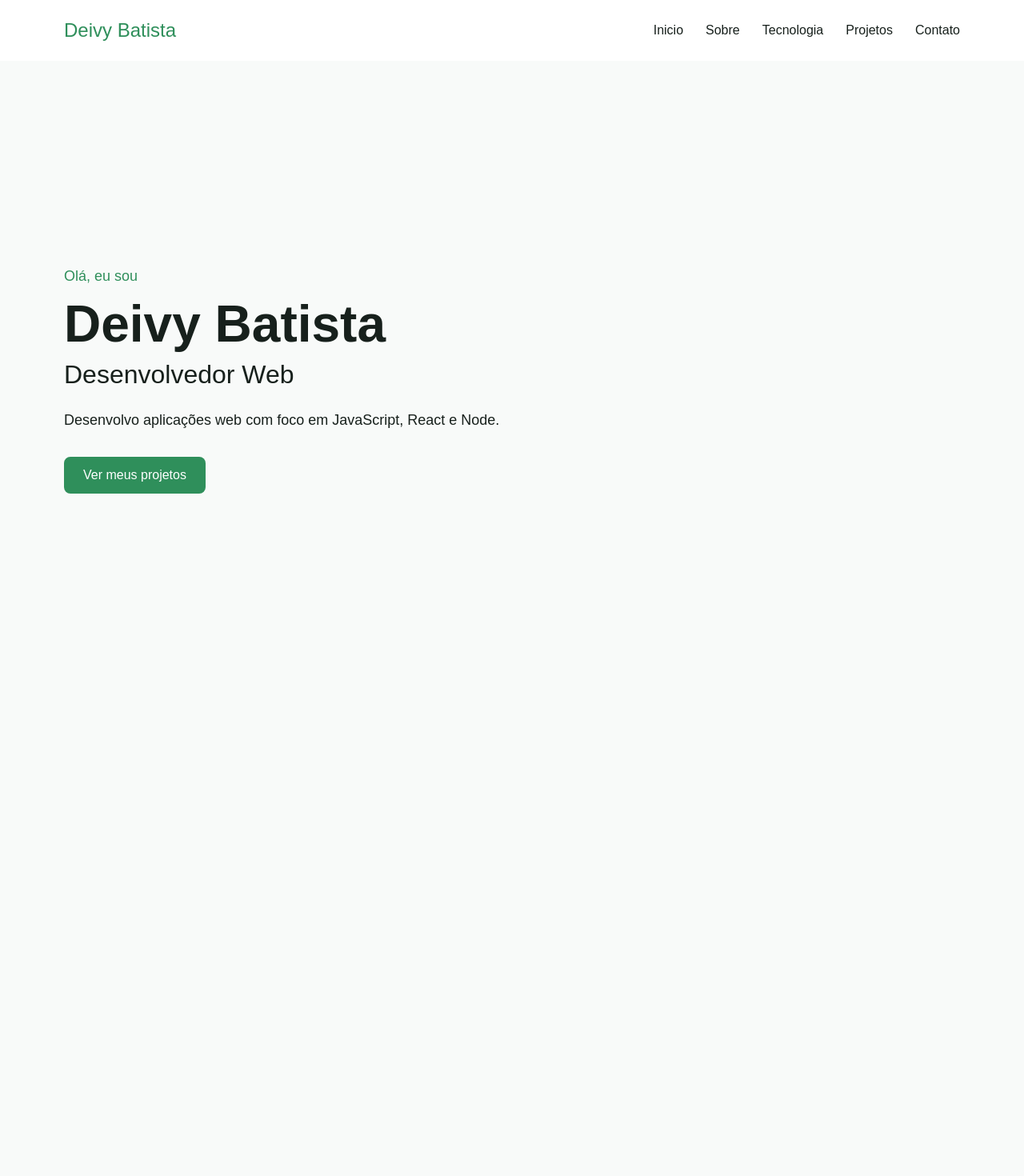
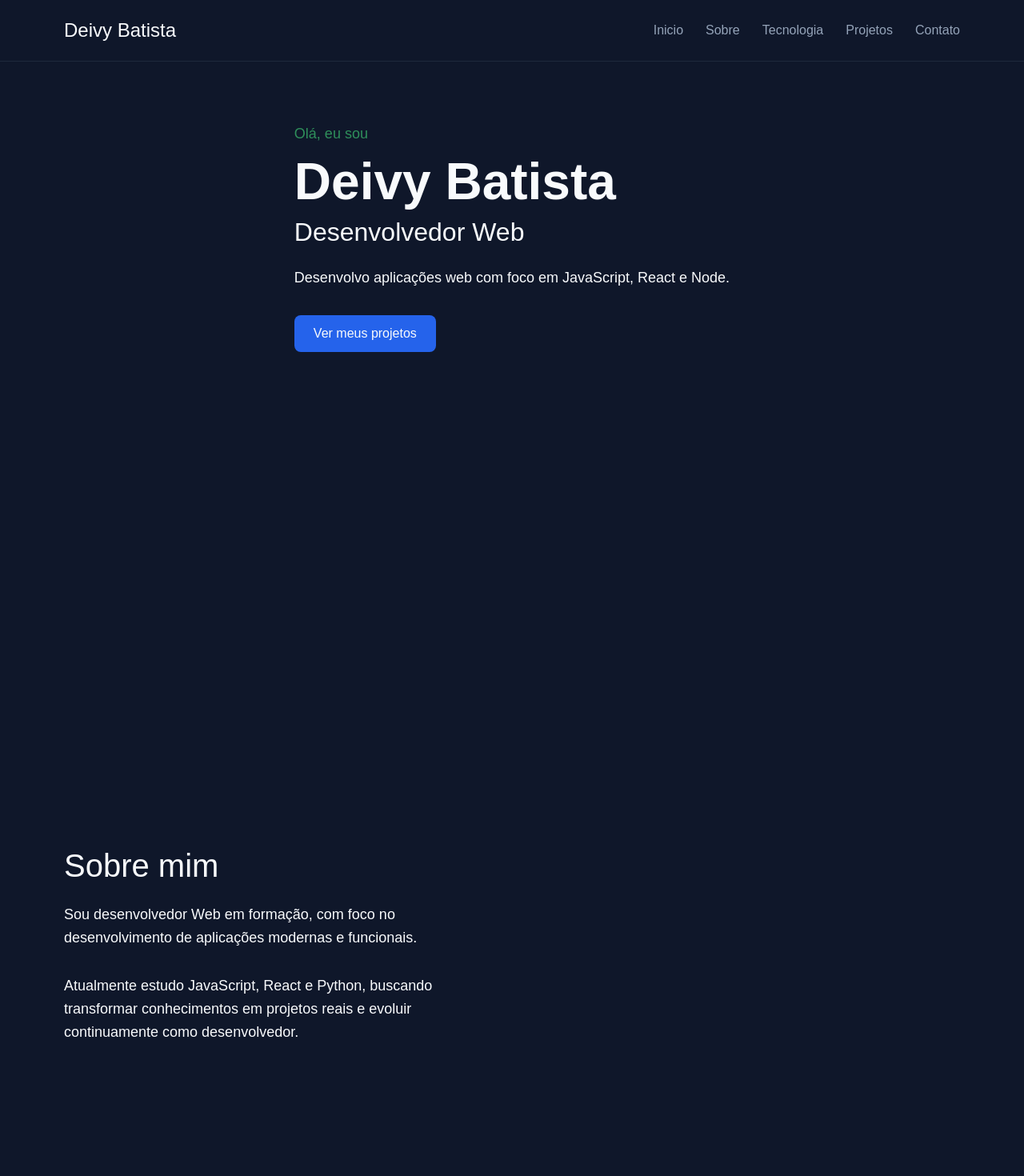
Before and after one commit to deivypereirabatista/portifolio-deivy, a React (Vite) app: page / in a window 1280 px wide. Shown: the top 1470 px of the page at 80% size. Before the commit the page ends 876 px from the top, so only its background shows below. Built offline with nearby package versions, Linux system fonts and the light colour scheme.

Commit message:
Colocar um padrão de cor baseado em variaveis de css|Definição visual de projeto| Inicio de estruturação baseado no projeto visual

```diff
--- a/src/App.jsx
+++ b/src/App.jsx
@@ -1,11 +1,15 @@
 import Hero from "./components/Hero"
 import Navbar from "./components/Navbar"
+import About from "./components/About"
+import Technologies from "./components/Technologies"
 
 function App() {
   return (
     <main>
         <Navbar />
         <Hero />
+        <About />
+        <Technologies />
     </main>
   )
 }
--- /dev/null
+++ b/src/components/About.jsx
@@ -0,0 +1,18 @@
+function About(){
+    return(
+        <section id="sobre" className="about">
+            <h2>Sobre mim</h2>
+
+            <p>Sou desenvolvedor Web em formação, com foco no desenvolvimento
+                de aplicações modernas e funcionais.
+            </p>
+
+            <p>
+                Atualmente estudo JavaScript, React e Python, buscando transformar
+                conhecimentos em projetos reais e evoluir continuamente como desenvolvedor.
+            </p>
+        </section>
+    )
+}
+
+export default About
--- a/src/components/Hero.jsx
+++ b/src/components/Hero.jsx
@@ -1,6 +1,7 @@
 function Hero() {
     return(
-        <section>
+        <section id="inicio" className="hero">
+          <div className="hero-content">
             <p>Olá, eu sou</p>
 
             <h1>Deivy Batista</h1>
@@ -12,6 +13,11 @@ function Hero() {
             </p>
 
             <button>Ver meus projetos</button>
+          </div>
+
+          <div className="hero-image">
+            <div></div>
+          </div>
       </section>
     )
 }
--- a/src/components/Navbar.jsx
+++ b/src/components/Navbar.jsx
@@ -3,6 +3,11 @@ import { useState } from "react"
 function Navbar() {
 
     const [menuAberto, setMenuAberto] = useState(false)
+
+    function fecharMenu() {
+        setMenuAberto(false)
+    }
+
     return(
         <nav>
             <div className="nav-logo">
@@ -10,15 +15,15 @@ function Navbar() {
             </div>
 
             <button className="menu-button" onClick={() => setMenuAberto(!menuAberto)}>
-                ☰
+                {menuAberto ? '✕' : '☰'}
             </button>
 
             <div className={`nav-links ${menuAberto ? 'aberto' : ''}`}>
-                <a href="#inicio">Inicio</a>
-                <a href="#sobre">Sobre</a>
-                <a href="#tecnologia">Tecnologia</a>
-                <a href="#projetos">Projetos</a>
-                <a href="#contato">Contato</a>
+                <a href="#inicio" onClick={fecharMenu}>Inicio</a>
+                <a href="#sobre" onClick={fecharMenu}>Sobre</a>
+                <a href="#tecnologia" onClick={fecharMenu}>Tecnologia</a>
+                <a href="#projetos" onClick={fecharMenu}>Projetos</a>
+                <a href="#contato" onClick={fecharMenu}>Contato</a>
             </div>
         </nav>
 
--- /dev/null
+++ b/src/components/Technologies.jsx
@@ -0,0 +1,19 @@
+function Technologies() {
+    return(
+        <section id="tecnologias" className="technologies">
+            <h2>Tecnologias</h2>
+
+            <div className="technology-list">
+                <div>JavaScript</div>
+                <div>React</div>
+                <div>HTML</div>
+                <div>CSS</div>
+                <div>Node</div>
+                <div>Git</div>
+                <div>GitHub</div>
+            </div>
+        </section>
+    )
+}
+
+export default Technologies
--- a/src/index.css
+++ b/src/index.css
@@ -4,10 +4,19 @@
   box-sizing: border-box;
 }
 
+
+:root {
+  --background: #0f172a;
+  --card: #111827;
+  --primary: #2563eb;
+  --text: #f8fafc;
+  --text-secondary: #94a3b8;
+}
+
 body {
   font-family: Arial, sans-serif;
-  background-color: #f8faf9;
-  color: #17201c;
+  background-color: var(--background);
+  color: var(--text);
 }
 
 main {
@@ -15,7 +24,6 @@ main {
 }
 
 section {
-  min-height: 100vh;
   display: flex;
   flex-direction: column;
   justify-content: center;
@@ -50,8 +58,8 @@ section p:not(:first-child) {
 button {
   border: none;
   padding: 14px 24px;
-  background-color: #2f8f5b;
-  color: white;
+  background-color: var(--primary);
+  color: var(--text);
   font-size: 16px;
   border-radius: 8px;
   cursor: pointer;
@@ -64,14 +72,15 @@ nav {
   display: flex;
   justify-content: space-between;
   align-items: center;
-  background-color: #fff;
+  background-color: var(--background);
+  border-bottom: 1px solid #1e293b;
   position: relative;
 }
 
 .nav-logo h2{
   margin: 0;
   font-size: 24px;
-  color: #2f8f5b;
+  color: var(--text);
 }
 
 .nav-links {
@@ -80,13 +89,14 @@ nav {
 }
 
 .nav-links a {
-  color: #17201c;
+  color: var(--text-secondary);
   text-decoration: none;
   font-size: 16px;
+  transition: color 0.2s ease;
 }
 
 .nav-links a:hover {
-  color: #2f8f5b;
+  color: var(--text);
 }
 
 /* Botão do Menu */
@@ -96,6 +106,47 @@ nav {
   background: none;
   font-size: 28px;
   cursor: pointer;
+}
+
+/* Seção Inicio/Hero */
+.hero {
+  min-height: 100vh;
+  padding: 80px;
+  display: flex;
+  justify-content: space-between;
+  align-items: center;
+  gap: 60px;
+}
+
+.hero-content{
+  max-width: 600px;
+}
+
+.hero-image {
+  width: 400px;
+  height: 400px;
+  flex-shrink: 0; /* Aprendizado novo. O elemento não reduz automaticamente por falta de espaço */
+}
+
+/* Seção Sobre/About */
+
+.about {
+  padding: 80px;
+  display: flex;
+  flex-direction: column;
+  justify-content: center;
+}
+
+.about h2 {
+  font-size: 40px;
+  margin-bottom: 24px;
+}
+
+.about p {
+  max-width: 700px;
+  font-size: 18px;
+  line-height: 1.6;
+  margin-bottom: 16px;
 }
 
 
@@ -112,16 +163,22 @@ nav {
     position: absolute;
     top: 100%;
     right: 24px;
-    background-color: #fff;
+    background-color: var(--primary);
     padding: 20px;
     gap: 20px;
+    border-radius: 20px;
     box-shadow: 0 8px 20px rgba(0, 0, 0, 0.1);
   }
 
   .menu-button {
     display: block;
-    color: #17201c;
+    color: var(--text);
   }
 
 
+  /* inicio/Hero */
+  .hero {
+    flex-direction: column;
+  }
+
 }
```
Also changed, not shown: 1 other file (tests, documents, lock files or other folders). Lines whose indentation alone changed are shown as unchanged.
